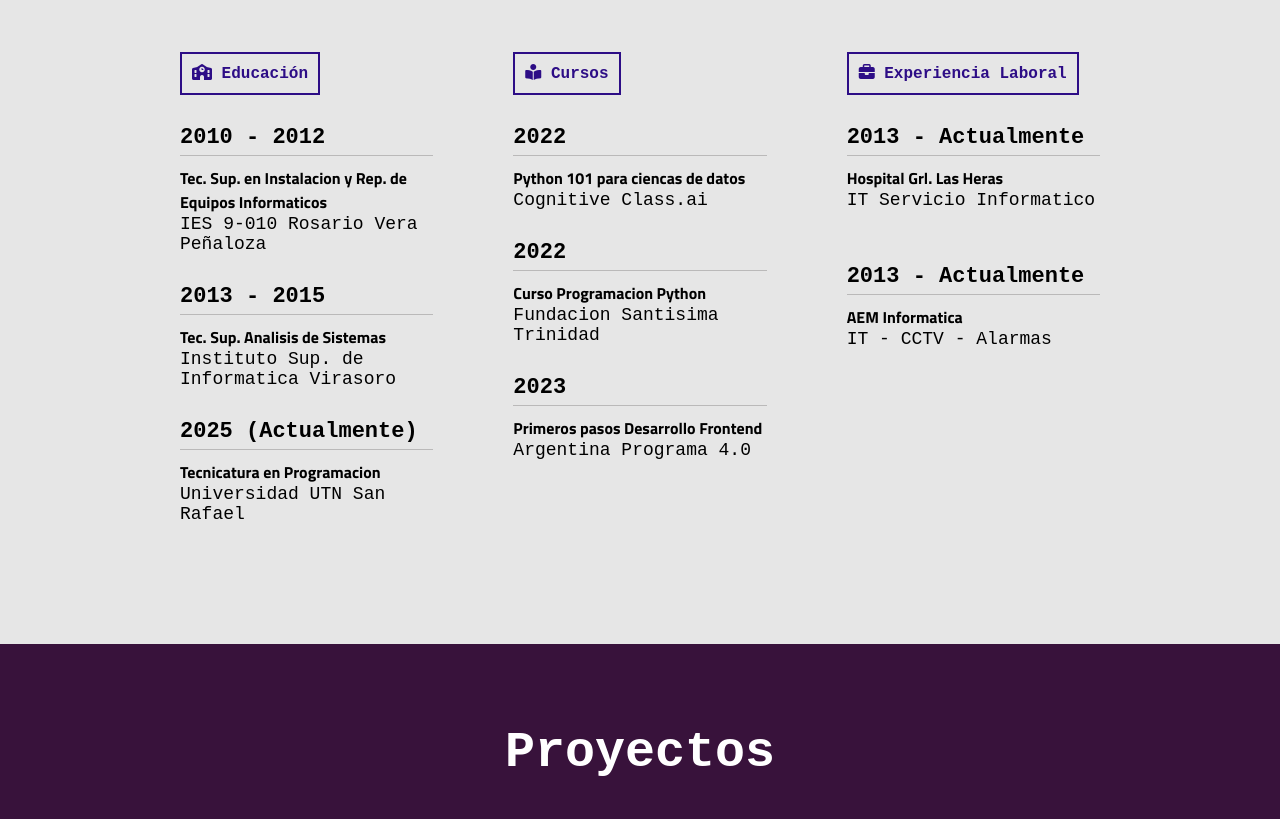
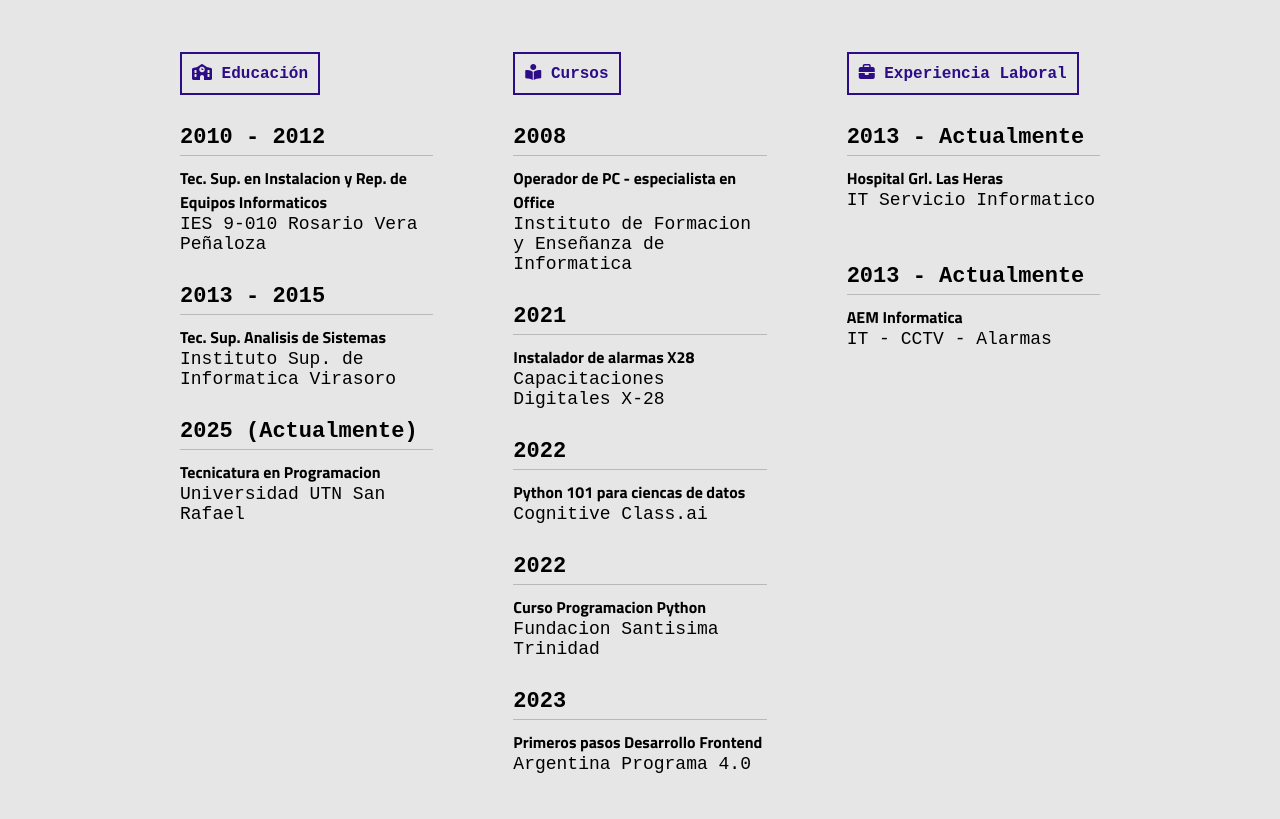
Before and after one commit to mathias5525/Portafolio_web, a plain HTML site: page index.html in a window 1280 px wide. Shown: the part 1900-2719 px from the top of the page. Drawn offline with Linux system fonts and the light colour scheme.

Commit message:
Update index.html

```diff
--- a/index.html
+++ b/index.html
@@ -106,6 +106,32 @@
                 </div>
                 <div class="col">
                     <span class="titulo"><i class="fa-solid fa-book-open-reader"></i>  Cursos</span>
+                    <table>
+                        <tr>
+                            <td class="datos">
+                                <h3>2008</h3>
+                            </td>
+                        </tr>
+                        <tr>
+                            <td>
+                                <h4>Operador de PC - especialista en Office</h4>
+                                <p>Instituto de Formacion y Enseñanza de Informatica</p>
+                            </td>
+                        </tr>
+                    </table>
+                    <table>
+                        <tr>
+                            <td class="datos">
+                                <h3>2021</h3>
+                            </td>
+                        </tr>
+                        <tr>
+                            <td>
+                                <h4>Instalador de alarmas X28</h4>
+                                <p>Capacitaciones Digitales X-28</p>
+                            </td>
+                        </tr>
+                    </table>
                     <table>
                         <tr>
                             <td class="datos">
```
